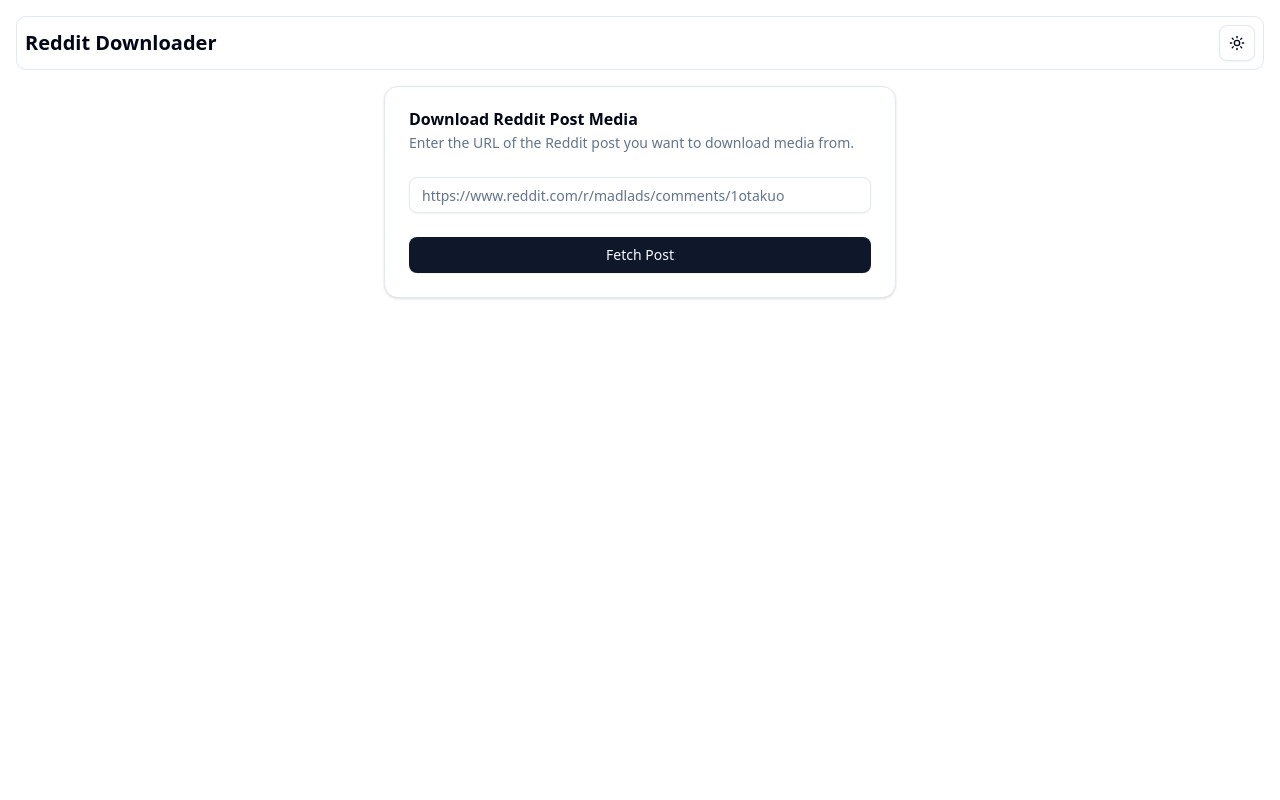
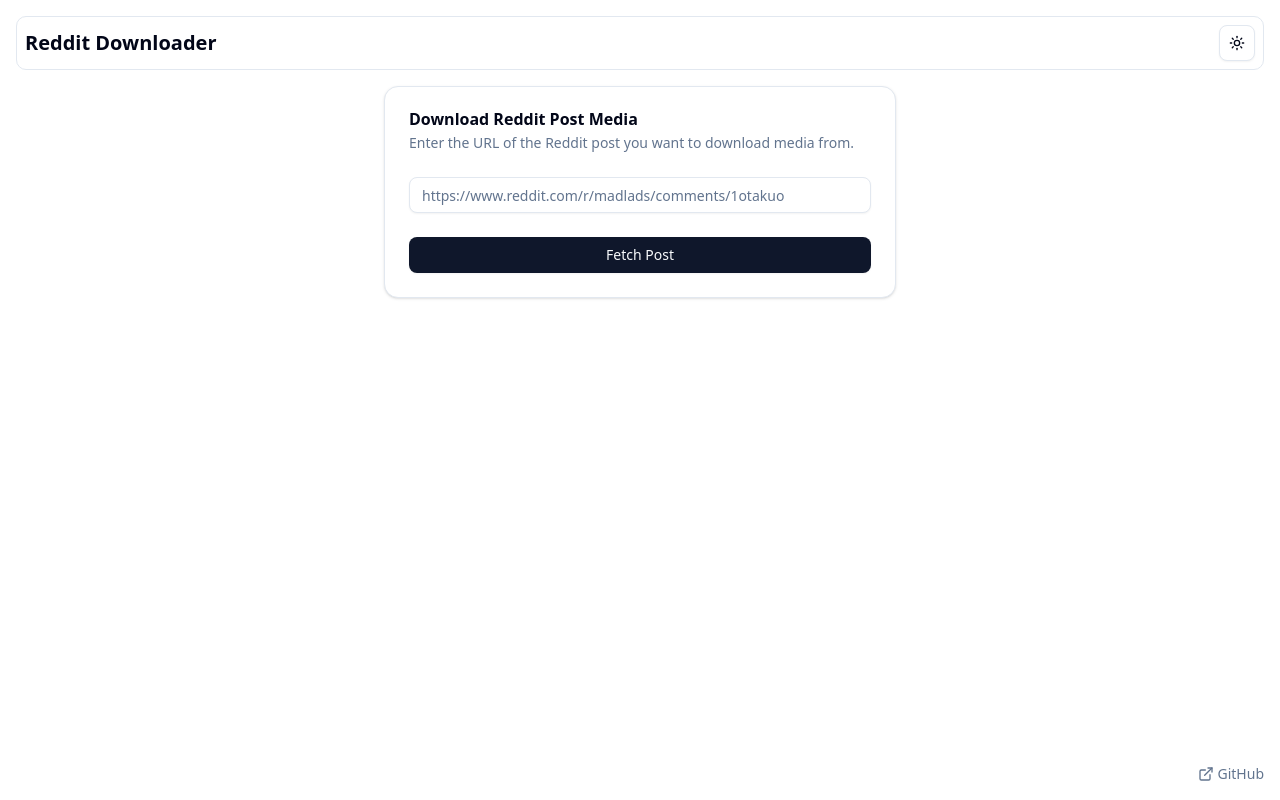
Before and after one commit to The-LukeZ/reddit-downloader, a SvelteKit app: page / in a window 1280 px wide. Built offline with nearby package versions, Linux system fonts and the light colour scheme.

Commit message:
add footer with GitHub link and external link icon

```diff
--- a/src/routes/+layout.svelte
+++ b/src/routes/+layout.svelte
@@ -2,6 +2,7 @@
   import "../app.css";
   import favicon from "$lib/assets/favicon.svg";
   import { ModeWatcher } from "mode-watcher";
+  import ExternalLink from "@lucide/svelte/icons/external-link";
 
   let { children } = $props();
 </script>
@@ -14,4 +15,15 @@
   {@render children()}
 </div>
 
+<footer>
+  <a
+    href="https://github.com/The-LukeZ/reddit-downloader"
+    target="_blank"
+    class="fixed right-4 bottom-4 flex items-center gap-1 text-sm text-muted-foreground hover:underline"
+  >
+    <ExternalLink class="inline-block size-4" />
+    GitHub
+  </a>
+</footer>
+
 <ModeWatcher defaultMode="dark" />
```
